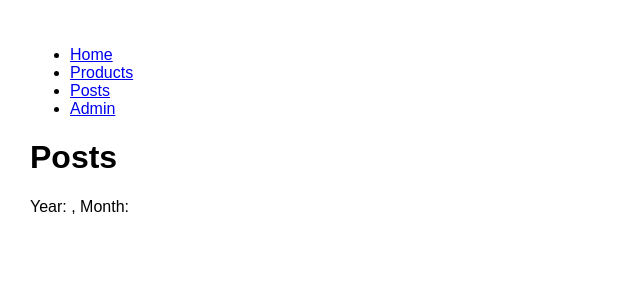
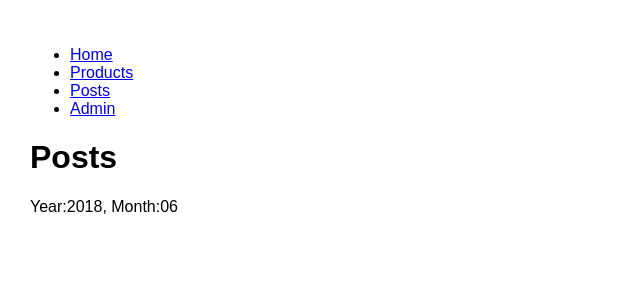
Before and after one commit to anjantalatam/react-router-app, a React (Create React App) app: page /posts/2018/06 in a window 1280 px wide. Shown: the top 300 px of the page, without its empty margins (0-640 px from the left). Built offline with nearby package versions, Linux system fonts and the light colour scheme.

Commit message:
6.9 Optional Route Params

```diff
--- a/src/App.js
+++ b/src/App.js
@@ -21,7 +21,7 @@ class App extends Component {
               path="/products"
               render={(props) => <Products sortBy="newest" {...props} />}
             />
-            <Route path="/posts" component={Posts} />
+            <Route path="/posts/:year?/:month?" component={Posts} />
             <Route path="/admin" component={Dashboard} />
             <Route path="/" component={Home} />
           </Switch>
--- a/src/components/posts.jsx
+++ b/src/components/posts.jsx
@@ -1,10 +1,10 @@
 import React from "react";
 
-const Posts = () => {
+const Posts = ({ match }) => {
   return (
     <div>
       <h1>Posts</h1>
-      Year: , Month:
+      Year:{match.params.year}, Month:{match.params.month}
     </div>
   );
 };
--- a/src/components/products.jsx
+++ b/src/components/products.jsx
@@ -1,12 +1,13 @@
 import React, { Component } from "react";
+import { Link } from "react-router-dom";
 
 class Products extends Component {
   state = {
     products: [
       { id: 1, name: "Product 1" },
       { id: 2, name: "Product 2" },
-      { id: 3, name: "Product 3" }
-    ]
+      { id: 3, name: "Product 3" },
+    ],
   };
 
   render() {
@@ -14,9 +15,9 @@ class Products extends Component {
       <div>
         <h1>Products</h1>
         <ul>
-          {this.state.products.map(product => (
+          {this.state.products.map((product) => (
             <li key={product.id}>
-              <a href={`/products/${product.id}`}>{product.name}</a>
+              <Link to={`/products/${product.id}`}>{product.name}</Link>
             </li>
           ))}
         </ul>
```
